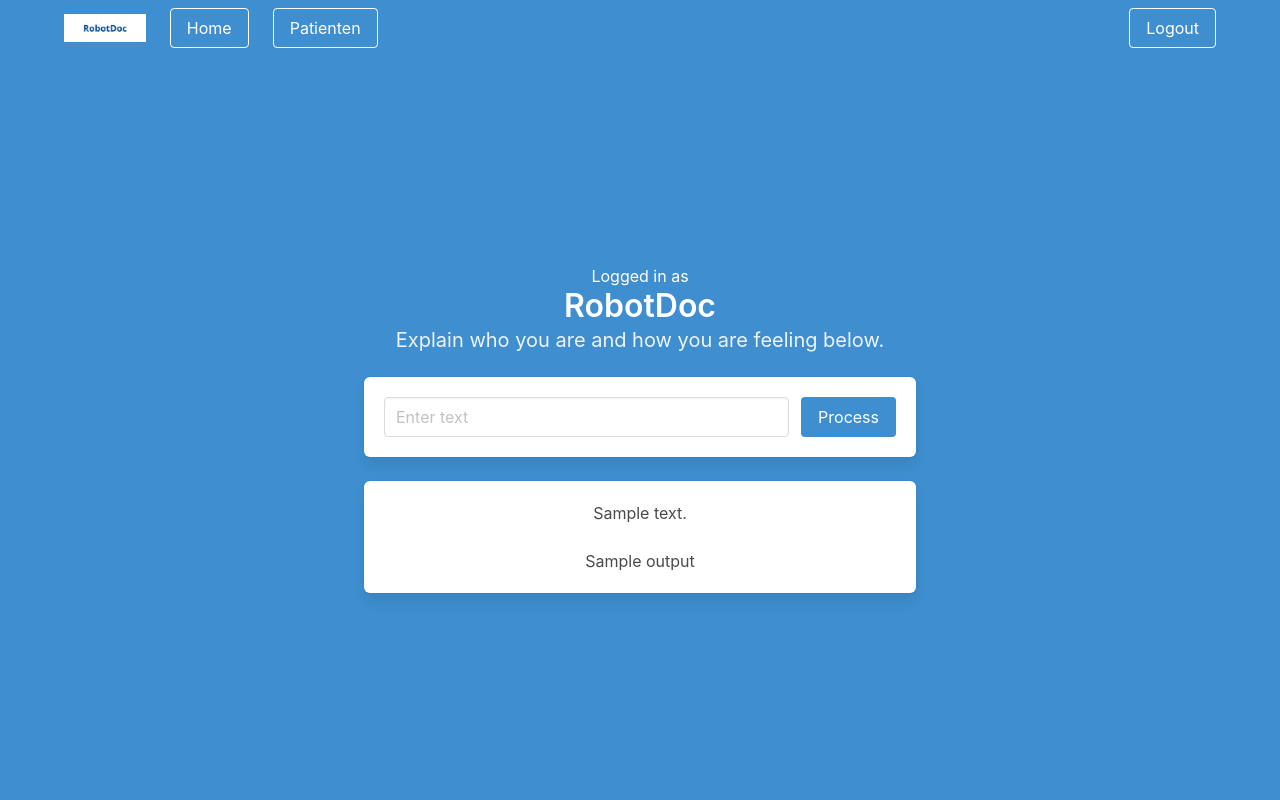
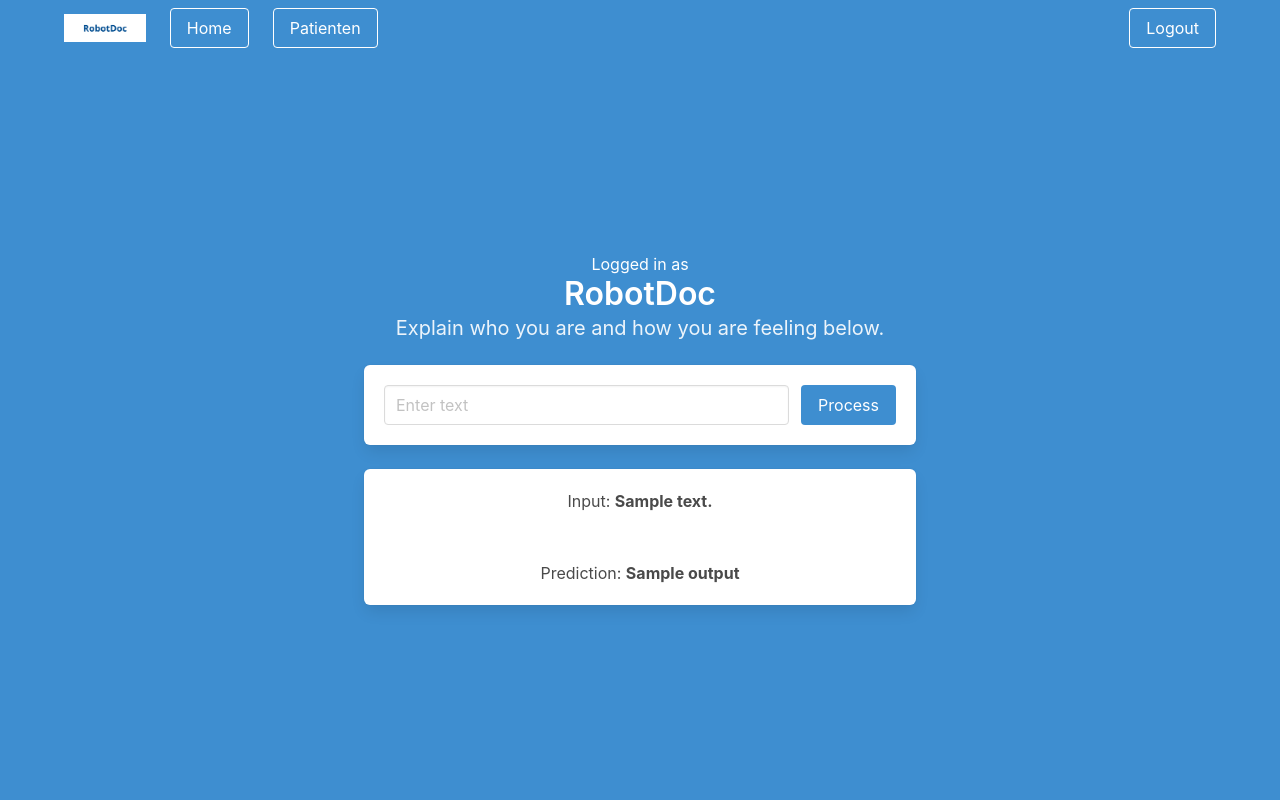
Before and after one commit to Programmierpraktikum-MVA/RobotDoc, a Flask app: template 03_application-team/templates/home.html in a window 1280 px wide. Run offline with Flask 3, Linux system fonts and the light colour scheme; the template is opened without the code that fills it: most values are stand-ins (such as "Sample title", 1, 10 or a date in 2020).

Commit message:
optimised output

```diff
--- a/03_application-team/templates/home.html
+++ b/03_application-team/templates/home.html
@@ -73,10 +73,10 @@
                         </form>
                     </div>
                     <div class="box" id="output">
-                        {{initialText}}
+                        <p>Input: <b>{{initialText}}</b></p>
                         <br>
                         <br>
-                        <p>{{ output }}</p>
+                        <p>Prediction: <b>{{ output }}</b></p>
                     </div>
                 </div>
             </div>
```
